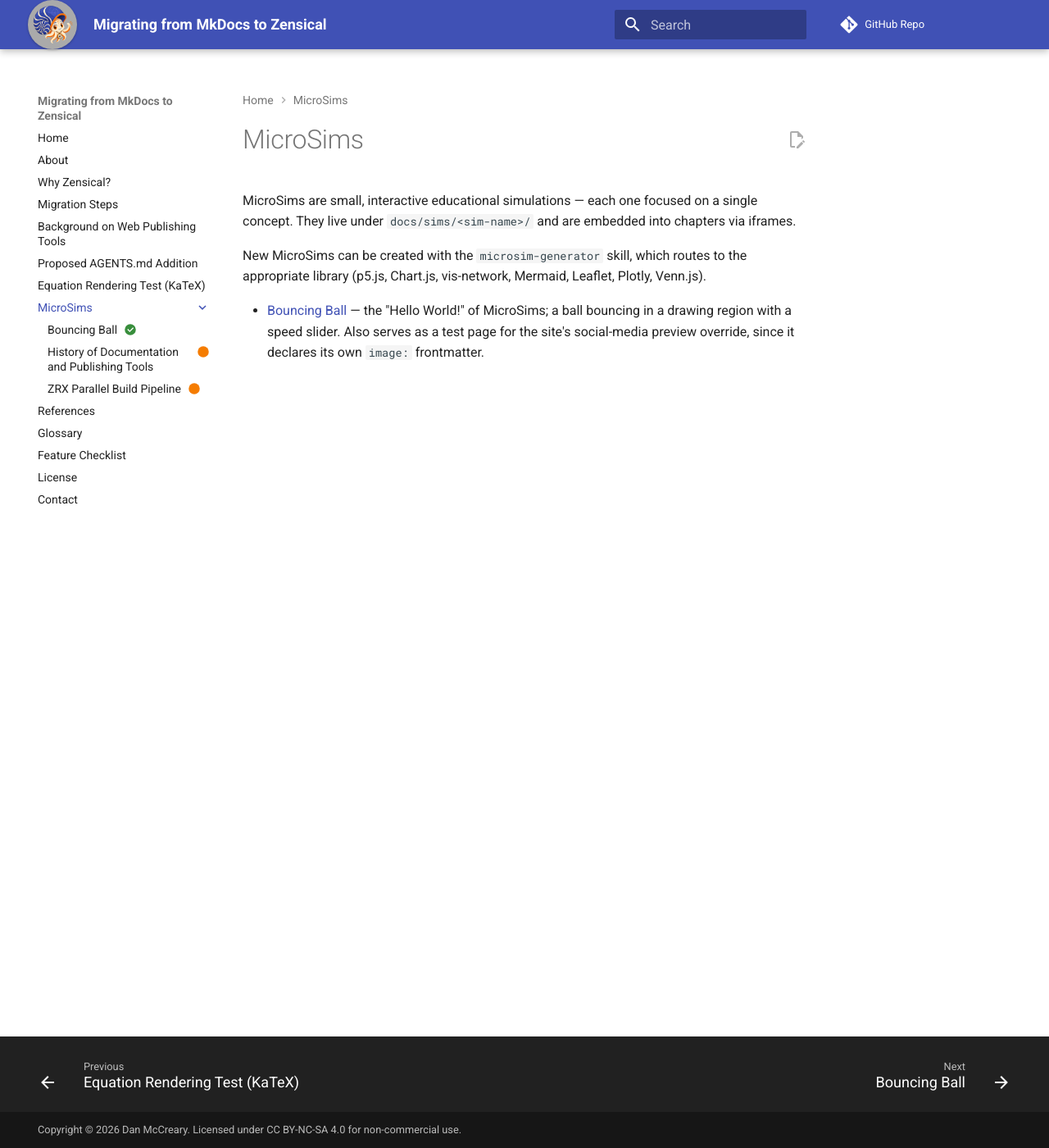
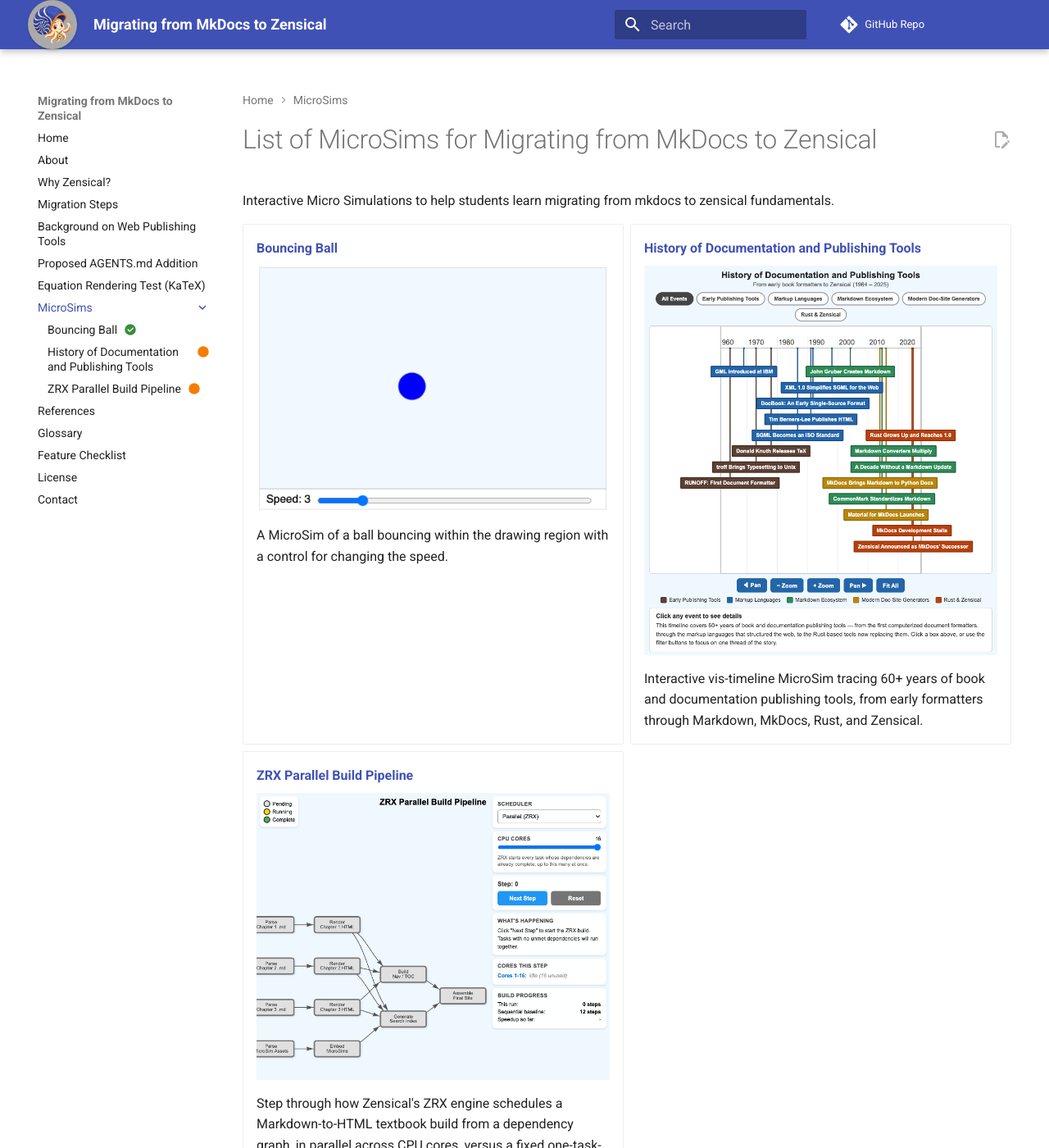
Before and after one commit to dmccreary/zensical-test, an MkDocs documentation site: the page built from docs/sims/index.md, in a window 1280 px wide and 1400 px high. Shown: the whole window at 82% size. Built offline with MkDocs 1.6.1 and Material for MkDocs 9.7.7, drawn with Linux system fonts in a browser that asks for light colours; comment, search, counter and statistics services are not loaded; some of the changed text lies outside the part shown.

Commit message:
Regenerate MicroSim index as grid cards; refresh feature checklist
Ran the microsim-utils index generator to rebuild docs/sims/index.md as
sorted mkdocs-material grid cards for all 3 sims and normalize
title/description frontmatter quoting; added docs/sims/TODO.md to track
screenshot coverage (currently complete). Reran the book-installer
feature-checklist generator, which now auto-detects the logo, favicon,
KaTeX rendering, emoji, and custom JS as implemented from mkdocs.yml.

Co-Authored-By: Claude Sonnet 5 <noreply@anthropic.com>

```diff
--- a/docs/sims/index.md
+++ b/docs/sims/index.md
@@ -1,16 +1,34 @@
-# MicroSims
+---
+title: "List of MicroSims for Migrating from MkDocs to Zensical"
+description: "A list of all the MicroSims used in the Migrating from MkDocs to Zensical course"
+image: /sims/index-screen-image.png
+og:image: /sims/index-screen-image.png
+hide:
+    toc
+---
 
-MicroSims are small, interactive educational simulations — each one focused on
-a single concept. They live under `docs/sims/<sim-name>/` and are embedded
-into chapters via iframes.
+# List of MicroSims for Migrating from MkDocs to Zensical
 
-New MicroSims can be created with the `microsim-generator` skill, which routes
-to the appropriate library (p5.js, Chart.js, vis-network, Mermaid, Leaflet,
-Plotly, Venn.js).
+Interactive Micro Simulations to help students learn migrating from mkdocs to zensical fundamentals.
 
-- [Bouncing Ball](bouncing-ball/index.md) — the "Hello World!" of MicroSims;
-  a ball bouncing in a drawing region with a speed slider. Also serves as a
-  test page for the site's social-media preview override, since it declares
-  its own `image:` frontmatter.
+<div class="grid cards" markdown>
 
-<!-- The MicroSim catalog is built up as new sims are added. -->
+-   **[Bouncing Ball](./bouncing-ball/index.md)**
+
+    ![Bouncing Ball](./bouncing-ball/bouncing-ball.png)
+
+    A MicroSim of a ball bouncing within the drawing region with a control for changing the speed.
+
+-   **[History of Documentation and Publishing Tools](./publishing-tools-timeline/index.md)**
+
+    ![History of Documentation and Publishing Tools](./publishing-tools-timeline/publishing-tools-timeline.png)
+
+    Interactive vis-timeline MicroSim tracing 60+ years of book and documentation publishing tools, from early formatters through Markdown, MkDocs, Rust, and Zensical.
+
+-   **[ZRX Parallel Build Pipeline](./zrx-parallel-build-pipeline/index.md)**
+
+    ![ZRX Parallel Build Pipeline](./zrx-parallel-build-pipeline/zrx-parallel-build-pipeline.png)
+
+    Step through how Zensical's ZRX engine schedules a Markdown-to-HTML textbook build from a dependency graph, in parallel across CPU cores, versus a fixed one-task-at-a-time legacy order.
+
+</div>
```
Also changed, not shown: docs/feature-checklist.md (+5 -5 lines), docs/sims/TODO.md (added, +13 -0 lines), docs/sims/bouncing-ball/index.md (+2 -2 lines), docs/sims/publishing-tools-timeline/index.md (+3 -3 lines), docs/sims/zrx-parallel-build-pipeline/index.md (+2 -2 lines).
